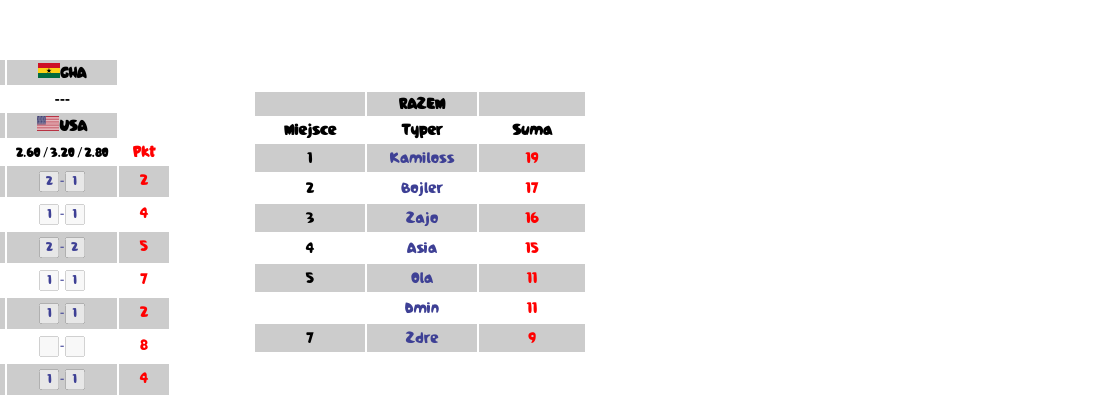
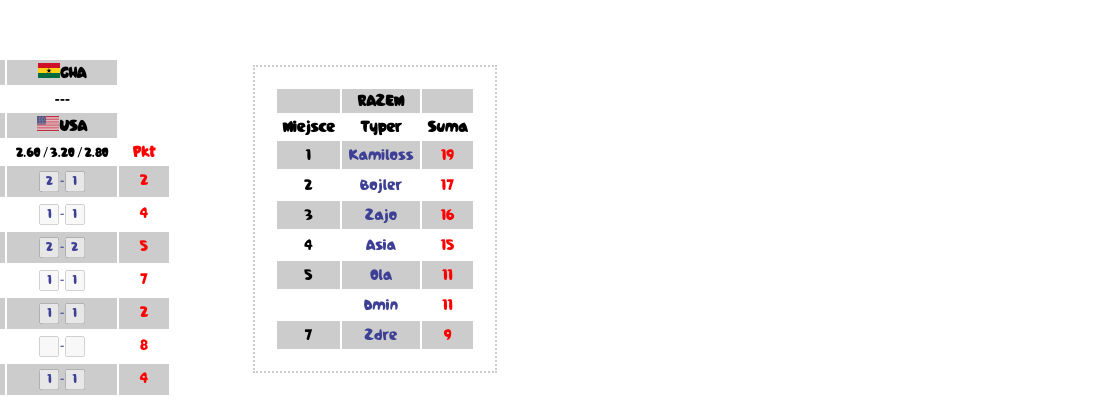
Before and after one commit to zdrenis/zdrenis.github.io, a plain HTML site: page index.html in a window 1280 px wide. Shown: the part 768-1183 px from the top of the page, 807-1920 px from the left, 1113 px wide, since content can reach past the window. Drawn offline with nearby package versions, Linux system fonts and the light colour scheme.

Commit message:
Style update.

```diff
--- a/index.html
+++ b/index.html
@@ -76,8 +76,11 @@
 	#totals
 	{
 		position: relative;
-		top: -975px;
+		top: -1000px;
 		left: 920px;
+		border: 2px dotted #ccc;
+		padding: 20px;
+		width: 200px;
 	}
 	@font-face {
 	font-family: 'brasil2014';
```
Lines whose indentation alone changed are shown as unchanged.
